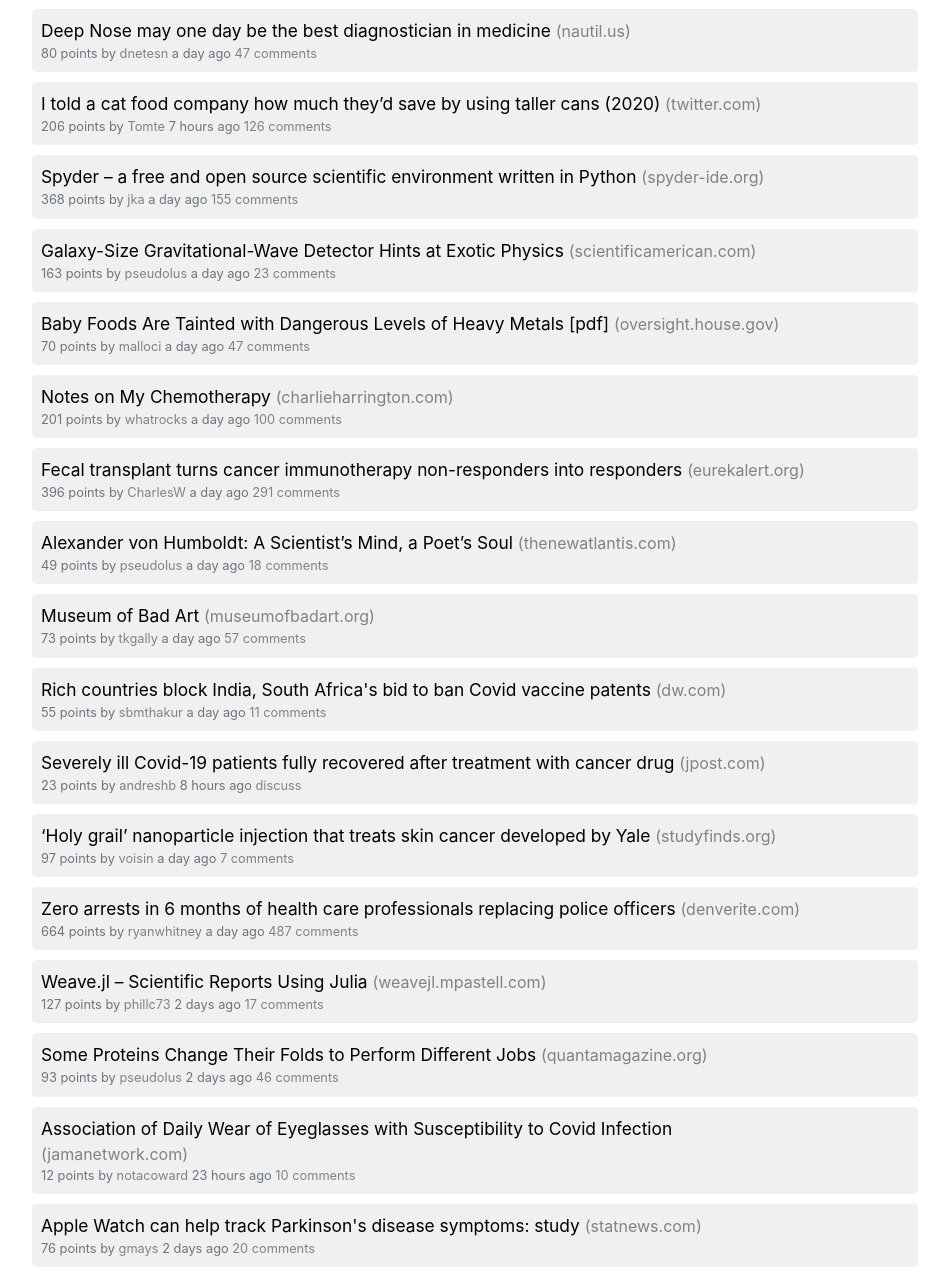
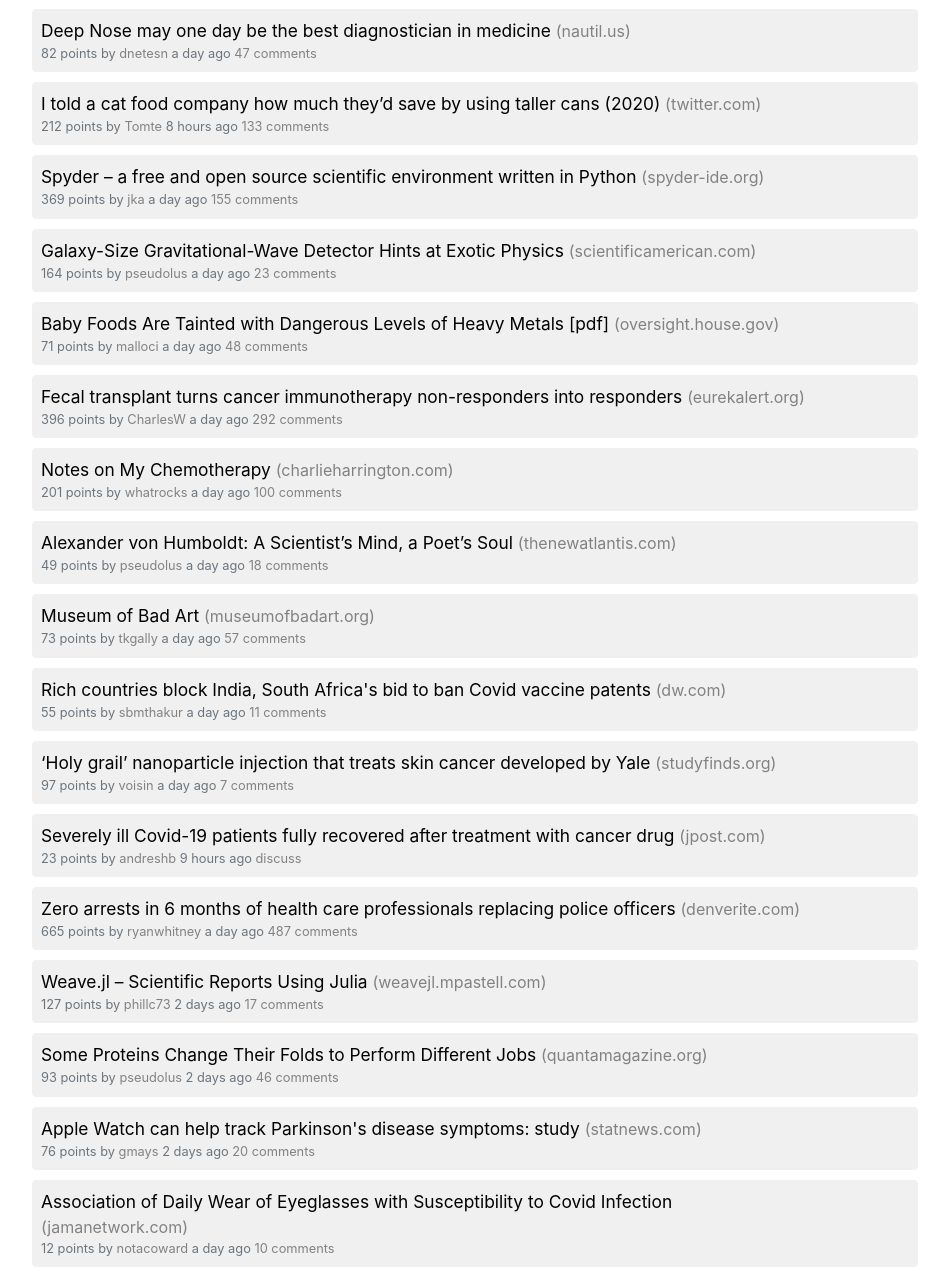
Before and after one commit to agurvets/agurvets.github.io, a plain HTML site: page hackermd/src/build/index.html in a window 1280 px wide. Shown: the part 52-1326 px from the top of the page, without its empty margins (165-1114 px from the left). Drawn offline with nearby package versions, Linux system fonts and the light colour scheme.

Commit message:
automated update

```diff
--- a/hackermd/src/build/index.html
+++ b/hackermd/src/build/index.html
@@ -60,7 +60,7 @@
 
                             <div class="d-flex justify-content-between align-items-center">
                                 <small class="text-muted text-left subtitle">
-                                    80 points by <a href="https://news.ycombinator.com/user?id=dnetesn" target="_blank">dnetesn</a> a day ago
+                                    82 points by <a href="https://news.ycombinator.com/user?id=dnetesn" target="_blank">dnetesn</a> a day ago
 
                                     <a href="https://news.ycombinator.com/item?id=26035268" target="_blank">47 comments</a>
 
@@ -81,9 +81,9 @@
 
                             <div class="d-flex justify-content-between align-items-center">
                                 <small class="text-muted text-left subtitle">
-                                    206 points by <a href="https://news.ycombinator.com/user?id=Tomte" target="_blank">Tomte</a> 7 hours ago
+                                    212 points by <a href="https://news.ycombinator.com/user?id=Tomte" target="_blank">Tomte</a> 8 hours ago
 
-                                    <a href="https://news.ycombinator.com/item?id=26046461" target="_blank">126 comments</a>
+                                    <a href="https://news.ycombinator.com/item?id=26046461" target="_blank">133 comments</a>
 
                                 </small>
                             </div>
@@ -102,7 +102,7 @@
 
                             <div class="d-flex justify-content-between align-items-center">
                                 <small class="text-muted text-left subtitle">
-                                    368 points by <a href="https://news.ycombinator.com/user?id=jka" target="_blank">jka</a> a day ago
+                                    369 points by <a href="https://news.ycombinator.com/user?id=jka" target="_blank">jka</a> a day ago
 
                                     <a href="https://news.ycombinator.com/item?id=26040234" target="_blank">155 comments</a>
 
@@ -123,7 +123,7 @@
 
                             <div class="d-flex justify-content-between align-items-center">
                                 <small class="text-muted text-left subtitle">
-                                    163 points by <a href="https://news.ycombinator.com/user?id=pseudolus" target="_blank">pseudolus</a> a day ago
+                                    164 points by <a href="https://news.ycombinator.com/user?id=pseudolus" target="_blank">pseudolus</a> a day ago
 
                                     <a href="https://news.ycombinator.com/item?id=26037041" target="_blank">23 comments</a>
 
@@ -144,9 +144,30 @@
 
                             <div class="d-flex justify-content-between align-items-center">
                                 <small class="text-muted text-left subtitle">
-                                    70 points by <a href="https://news.ycombinator.com/user?id=malloci" target="_blank">malloci</a> a day ago
+                                    71 points by <a href="https://news.ycombinator.com/user?id=malloci" target="_blank">malloci</a> a day ago
 
-                                    <a href="https://news.ycombinator.com/item?id=26034159" target="_blank">47 comments</a>
+                                    <a href="https://news.ycombinator.com/item?id=26034159" target="_blank">48 comments</a>
+
+                                </small>
+                            </div>
+                        </div>
+                    </article>
+
+                    <article class="item-wrapper">
+                        <div class="item">
+                            <a class="title" href="https://www.eurekalert.org/pub_releases/2021-02/uop-ftt012921.php" target="_blank">
+                            Fecal transplant turns cancer immunotherapy non-responders into responders
+                            </a>
+
+                            <span class="subtitle">
+                                <a class="domain-link" href="https://news.ycombinator.com/from?site=eurekalert.org" target="_blank">(eurekalert.org)</a>
+                            </span>
+
+                            <div class="d-flex justify-content-between align-items-center">
+                                <small class="text-muted text-left subtitle">
+                                    396 points by <a href="https://news.ycombinator.com/user?id=CharlesW" target="_blank">CharlesW</a> a day ago
+
+                                    <a href="https://news.ycombinator.com/item?id=26037613" target="_blank">292 comments</a>
 
                                 </small>
                             </div>
@@ -168,27 +189,6 @@
                                     201 points by <a href="https://news.ycombinator.com/user?id=whatrocks" target="_blank">whatrocks</a> a day ago
 
                                     <a href="https://news.ycombinator.com/item?id=26041001" target="_blank">100 comments</a>
-
-                                </small>
-                            </div>
-                        </div>
-                    </article>
-
-                    <article class="item-wrapper">
-                        <div class="item">
-                            <a class="title" href="https://www.eurekalert.org/pub_releases/2021-02/uop-ftt012921.php" target="_blank">
-                            Fecal transplant turns cancer immunotherapy non-responders into responders
-                            </a>
-
-                            <span class="subtitle">
-                                <a class="domain-link" href="https://news.ycombinator.com/from?site=eurekalert.org" target="_blank">(eurekalert.org)</a>
-                            </span>
-
-                            <div class="d-flex justify-content-between align-items-center">
-                                <small class="text-muted text-left subtitle">
-                                    396 points by <a href="https://news.ycombinator.com/user?id=CharlesW" target="_blank">CharlesW</a> a day ago
-
-                                    <a href="https://news.ycombinator.com/item?id=26037613" target="_blank">291 comments</a>
 
                                 </small>
                             </div>
@@ -260,27 +260,6 @@
 
                     <article class="item-wrapper">
                         <div class="item">
-                            <a class="title" href="https://www.jpost.com/health-science/tel-aviv-hospital-cures-29-of-30-covid-19-patients-in-days-it-says-658024" target="_blank">
-                            Severely ill Covid-19 patients fully recovered after treatment with cancer drug
-                            </a>
-
-                            <span class="subtitle">
-                                <a class="domain-link" href="https://news.ycombinator.com/from?site=jpost.com" target="_blank">(jpost.com)</a>
-                            </span>
-
-                            <div class="d-flex justify-content-between align-items-center">
-                                <small class="text-muted text-left subtitle">
-                                    23 points by <a href="https://news.ycombinator.com/user?id=andreshb" target="_blank">andreshb</a> 8 hours ago
-
-                                    <a href="https://news.ycombinator.com/item?id=26046022" target="_blank">discuss</a>
-
-                                </small>
-                            </div>
-                        </div>
-                    </article>
-
-                    <article class="item-wrapper">
-                        <div class="item">
                             <a class="title" href="https://www.studyfinds.org/holy-grail-nanoparticles-treats-skin-cancer/" target="_blank">
                             ‘Holy grail’ nanoparticle injection that treats skin cancer developed by Yale
                             </a>
@@ -302,6 +281,27 @@
 
                     <article class="item-wrapper">
                         <div class="item">
+                            <a class="title" href="https://www.jpost.com/health-science/tel-aviv-hospital-cures-29-of-30-covid-19-patients-in-days-it-says-658024" target="_blank">
+                            Severely ill Covid-19 patients fully recovered after treatment with cancer drug
+                            </a>
+
+                            <span class="subtitle">
+                                <a class="domain-link" href="https://news.ycombinator.com/from?site=jpost.com" target="_blank">(jpost.com)</a>
+                            </span>
+
+                            <div class="d-flex justify-content-between align-items-center">
+                                <small class="text-muted text-left subtitle">
+                                    23 points by <a href="https://news.ycombinator.com/user?id=andreshb" target="_blank">andreshb</a> 9 hours ago
+
+                                    <a href="https://news.ycombinator.com/item?id=26046022" target="_blank">discuss</a>
+
+                                </small>
+                            </div>
+                        </div>
+                    </article>
+
+                    <article class="item-wrapper">
+                        <div class="item">
                             <a class="title" href="https://denverite.com/2021/02/02/in-the-first-six-months-of-health-care-professionals-replacing-police-officers-no-one-they-encountered-was-arrested/" target="_blank">
                             Zero arrests in 6 months of health care professionals replacing police officers
                             </a>
@@ -312,7 +312,7 @@
 
                             <div class="d-flex justify-content-between align-items-center">
                                 <small class="text-muted text-left subtitle">
-                                    664 points by <a href="https://news.ycombinator.com/user?id=ryanwhitney" target="_blank">ryanwhitney</a> a day ago
+                                    665 points by <a href="https://news.ycombinator.com/user?id=ryanwhitney" target="_blank">ryanwhitney</a> a day ago
 
                                     <a href="https://news.ycombinator.com/item?id=26032307" target="_blank">487 comments</a>
 
@@ -365,27 +365,6 @@
 
                     <article class="item-wrapper">
                         <div class="item">
-                            <a class="title" href="https://jamanetwork.com/journals/jamaophthalmology/fullarticle/2770872" target="_blank">
-                            Association of Daily Wear of Eyeglasses with Susceptibility to Covid Infection
-                            </a>
-
-                            <span class="subtitle">
-                                <a class="domain-link" href="https://news.ycombinator.com/from?site=jamanetwork.com" target="_blank">(jamanetwork.com)</a>
-                            </span>
-
-                            <div class="d-flex justify-content-between align-items-center">
-                                <small class="text-muted text-left subtitle">
-                                    12 points by <a href="https://news.ycombinator.com/user?id=notacoward" target="_blank">notacoward</a> 23 hours ago
-
-                                    <a href="https://news.ycombinator.com/item?id=26041380" target="_blank">10 comments</a>
-
-                                </small>
-                            </div>
-                        </div>
-                    </article>
-
-                    <article class="item-wrapper">
-                        <div class="item">
                             <a class="title" href="https://www.statnews.com/2021/02/03/apple-watch-parkinsons-disease-tremor/" target="_blank">
                             Apple Watch can help track Parkinson&#39;s disease symptoms: study
                             </a>
@@ -399,6 +378,27 @@
                                     76 points by <a href="https://news.ycombinator.com/user?id=gmays" target="_blank">gmays</a> 2 days ago
 
                                     <a href="https://news.ycombinator.com/item?id=26029425" target="_blank">20 comments</a>
+
+                                </small>
+                            </div>
+                        </div>
+                    </article>
+
+                    <article class="item-wrapper">
+                        <div class="item">
+                            <a class="title" href="https://jamanetwork.com/journals/jamaophthalmology/fullarticle/2770872" target="_blank">
+                            Association of Daily Wear of Eyeglasses with Susceptibility to Covid Infection
+                            </a>
+
+                            <span class="subtitle">
+                                <a class="domain-link" href="https://news.ycombinator.com/from?site=jamanetwork.com" target="_blank">(jamanetwork.com)</a>
+                            </span>
+
+                            <div class="d-flex justify-content-between align-items-center">
+                                <small class="text-muted text-left subtitle">
+                                    12 points by <a href="https://news.ycombinator.com/user?id=notacoward" target="_blank">notacoward</a> a day ago
+
+                                    <a href="https://news.ycombinator.com/item?id=26041380" target="_blank">10 comments</a>
 
                                 </small>
                             </div>
```
Also changed, not shown: index.html (+71 -71 lines), top.csv (+9 -9 lines).
